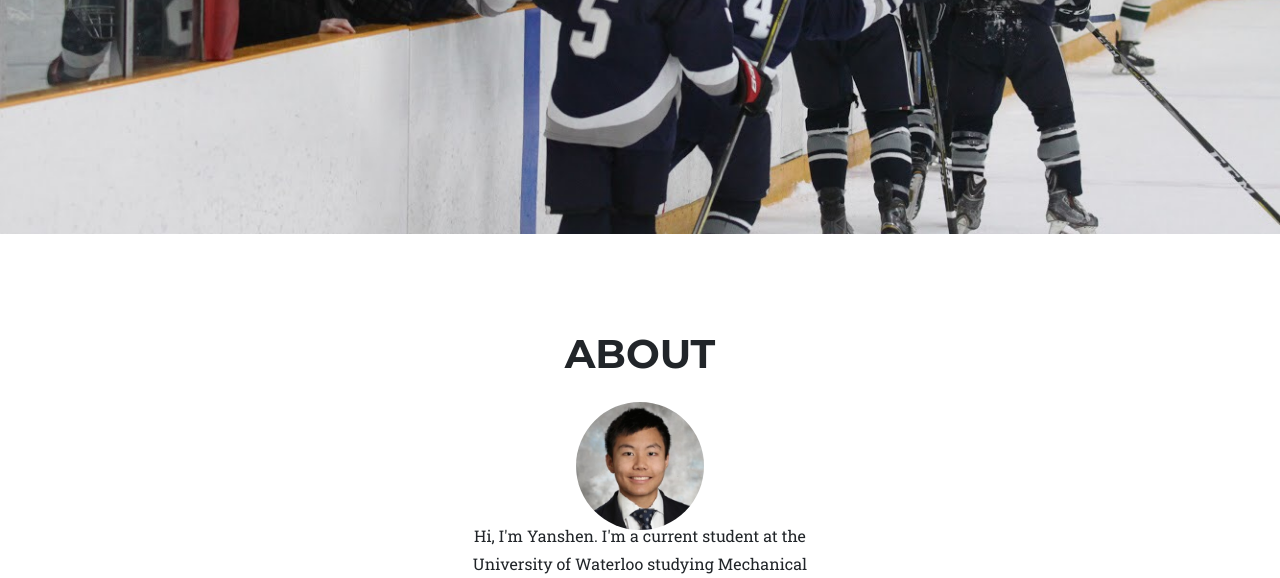
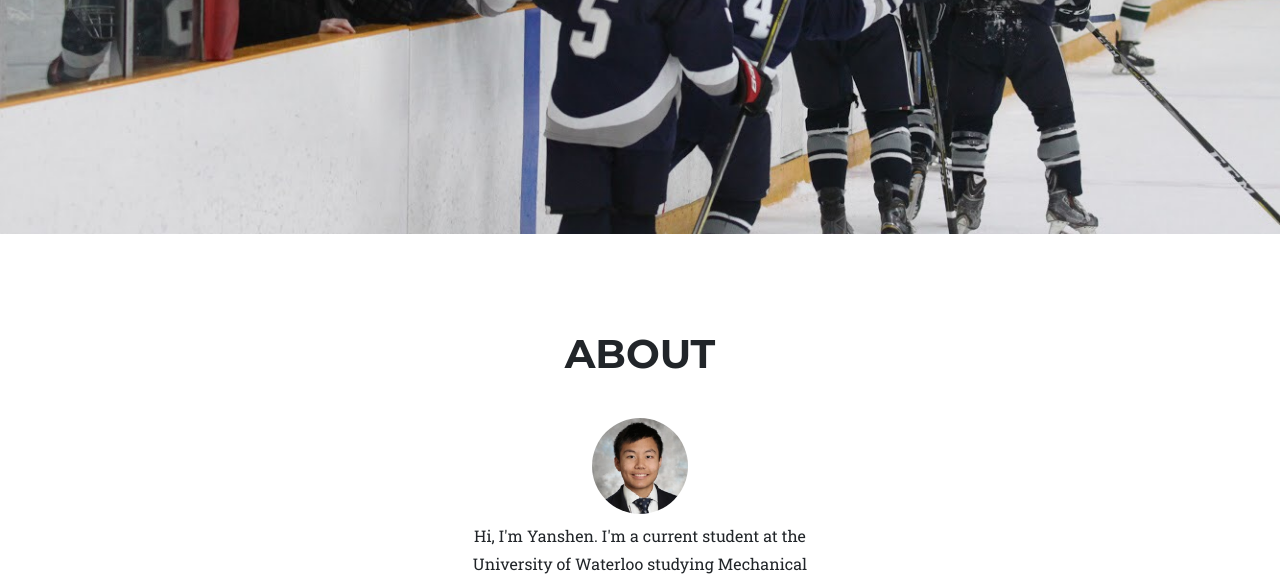
Before and after one commit to yanshenzhou/yanshenzhou.github.io, a plain HTML site: page index.html in a window 1280 px wide. Shown: the part 374-952 px from the top of the page. Drawn offline with nearby package versions, Linux system fonts and the light colour scheme; some icons are missing.

Commit message:
Update index.html

```diff
--- a/index.html
+++ b/index.html
@@ -57,7 +57,7 @@
                     </div>
                     <div class="col-md-4">
                         <span class="fa-stack fa-4x align-items-center">
-                            <img src="assets/img/headshot.jfif" alt="headshot" style="border-radius: 50%; height: 100%">
+                            <img src="assets/img/headshot.jfif" alt="headshot" style="border-radius: 50%; height: 75%">
                         </span>
 
                         <p>
```
